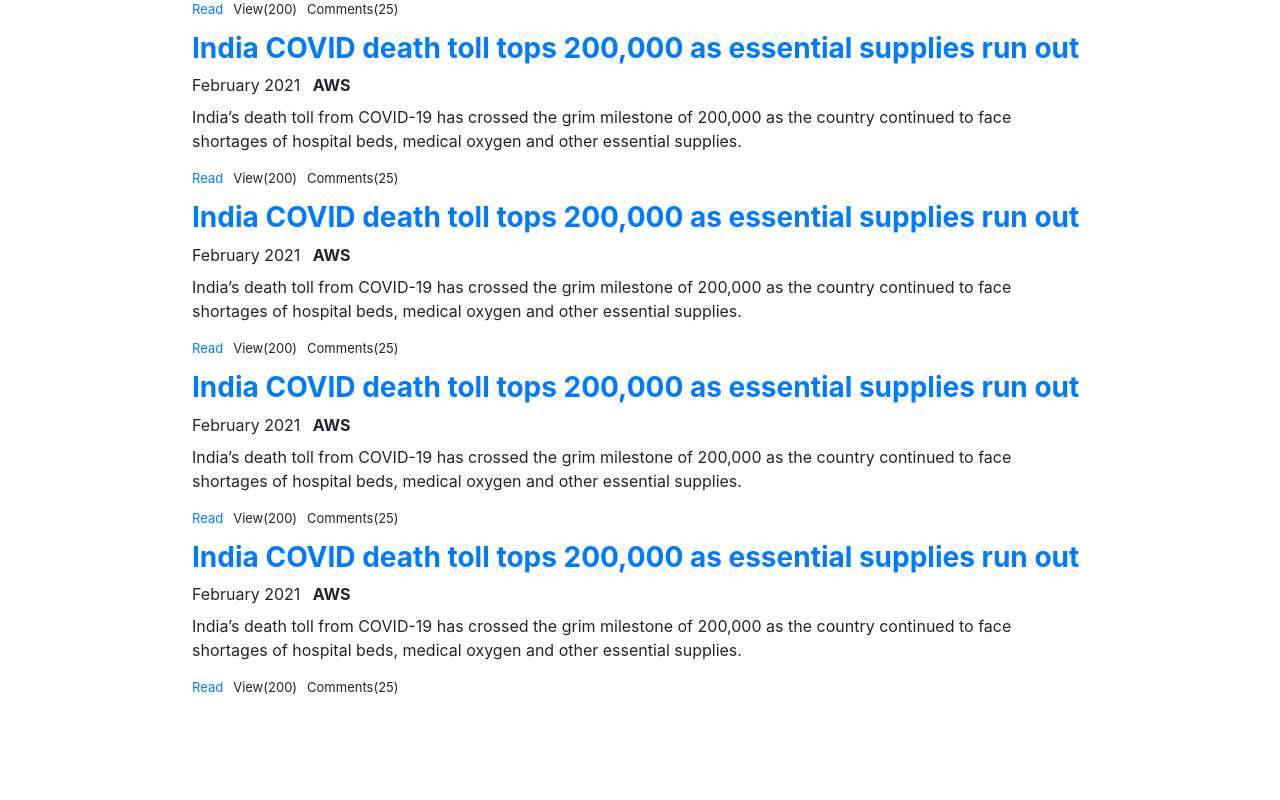
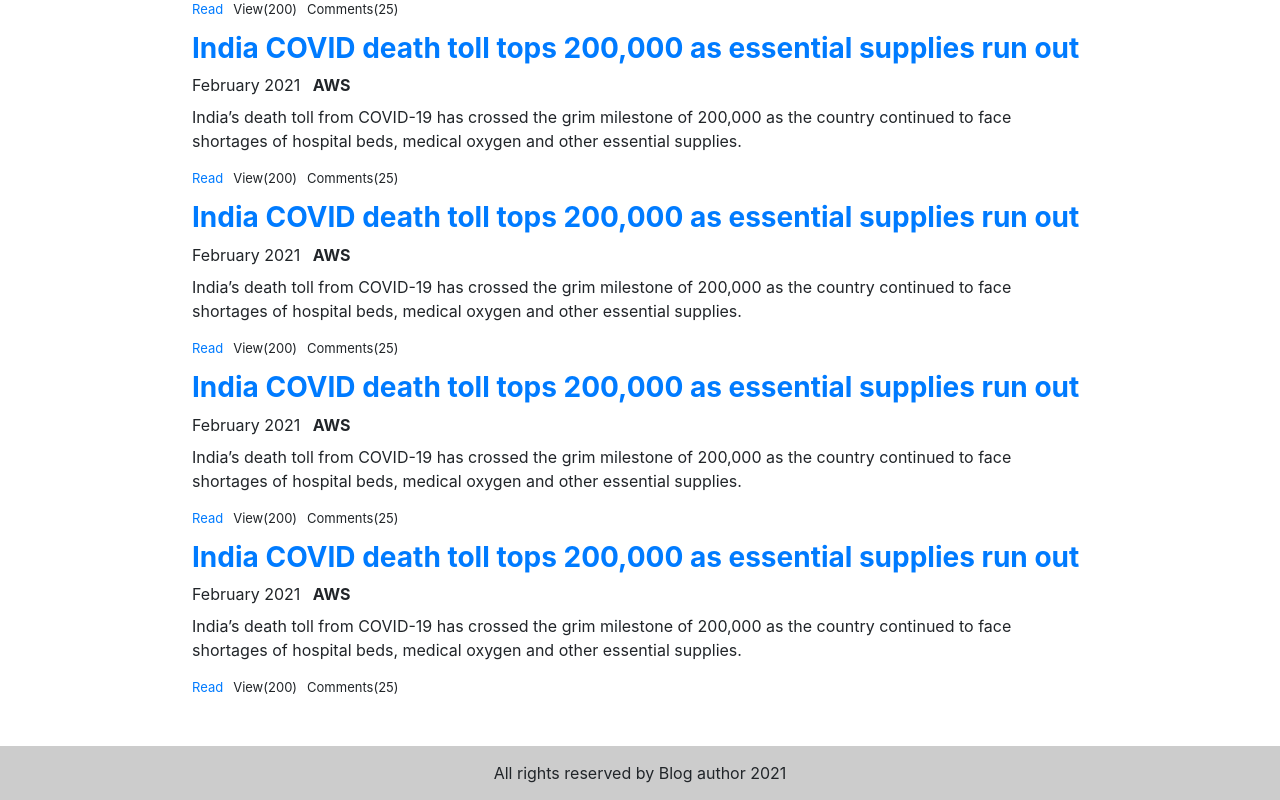
Before and after one commit to farhapartex/react-blog, a React (Create React App) app: page / in a window 1280 px wide. Shown: the part 565-1365 px from the top of the page. Before the commit the page ends 1311 px from the top, so only its background shows below. Built offline with nearby package versions, Linux system fonts and the light colour scheme.

Commit message:
added footer

```diff
--- a/src/App.css
+++ b/src/App.css
@@ -12,6 +12,17 @@
   float: left;
   margin-right: 10px;
   font-size: 13px;
+}
+
+#footer-box{
+  background-color: #cccccc;
+  padding-top: 15px;
+  padding-bottom: 15px;
+}
+
+#footer-box p{
+  padding: 0px !important;
+  margin: 0px !important;
 }
 
 @media screen and (min-width: 375px) {
--- a/src/component/BlogDetail.js
+++ b/src/component/BlogDetail.js
@@ -1,5 +1,6 @@
 import React, { Component } from "react"
 import NavBar from "./NavBar"
+import Footer from "./Footer"
 
 class BlogDetail extends Component {
     constructor(props) {
@@ -30,6 +31,7 @@ class BlogDetail extends Component {
                         </p>
                     </div>
                 </div>
+                <Footer></Footer>
             </div>
         )
     }
--- a/src/component/BlogHome.js
+++ b/src/component/BlogHome.js
@@ -1,6 +1,7 @@
 import React, { Component } from "react"
 import NavBar from "./NavBar"
 import BlogList from "./BlogList"
+import Footer from "./Footer"
 
 class BlogHome extends Component {
     render() {
@@ -8,6 +9,7 @@ class BlogHome extends Component {
             <div>
                 <NavBar></NavBar>
                 <BlogList></BlogList>
+                <Footer></Footer>
             </div>
         )
     }
--- /dev/null
+++ b/src/component/Footer.js
@@ -0,0 +1,13 @@
+import React, { Component } from "react"
+
+class Footer extends Component {
+    render() {
+        return (
+            <div className="w-100" id="footer-box">
+                <p className="text-center">All rights reserved by Blog author 2021</p>
+            </div>
+        )
+    }
+}
+
+export default Footer
```
